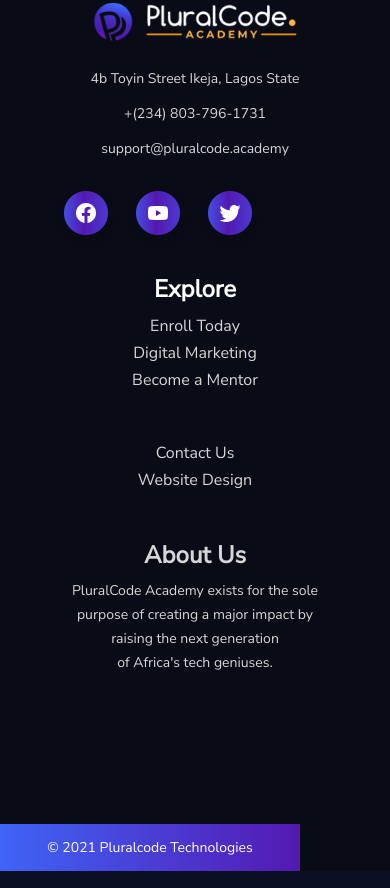
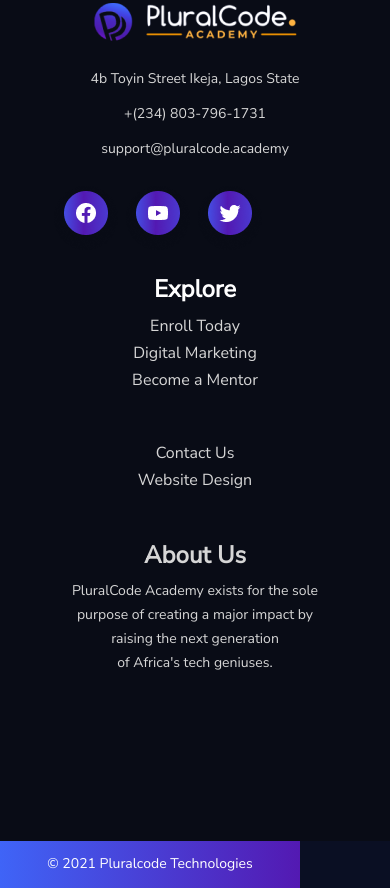
Before and after one commit to pluralcodetech/product_design_landingpage, a plain HTML site: page index.html in a window 390 px wide. Shown: the part 1882-2770 px from the top of the page. Drawn offline with nearby package versions, Linux system fonts and the light colour scheme.

Commit message:
footer completed

```diff
--- a/mentors.css
+++ b/mentors.css
@@ -297,7 +297,7 @@ form{
 
 .footer-section {
   background-color: #090C16;
-  padding: 50px 50px 180px 50px;
+  padding: 50px 50px 150px 50px;
 }
 
 .footer-image p {
@@ -438,33 +438,17 @@ form{
   bottom: 0;
 }
 
-/* footer{
- background-color:#090C16;
- padding-top: 60px;
-} */
-/* .footerWrap p{ */
-  /* font-style: normal;
-  font-weight: normal; */
-  /* font-size: 14px;
-  line-height: 24px; */
-/* or 14px */
+@media screen and (max-width:600px) {
+  .sub-footer {
+    position: relative;
+    bottom: 0;
+    width: 300px;
+    border-radius: 0px;
+    padding: 10px;
+    background-image: linear-gradient(to right, #3F64F7, #5319B2);
+  }
+  .footer-extend{
+    position: relative;
+  }
 
-/* } */
-/* .footerWrap img{
-  margin-bottom: 5px;
-} */
-/*
-.copyright{
-  background: linear-gradient(90deg, #3F64F7 -18.69%, #5319B2 44.86%, #4940D6 112.15%);
-  position: absolute;
-  width: 357px;
-  height: 56px;
-  left: 0px;
-  top: 374px;
-} */
-
-/* .row:after {
-  content: "";
-  display: table;
-  clear: both;
-} */
+}
```
